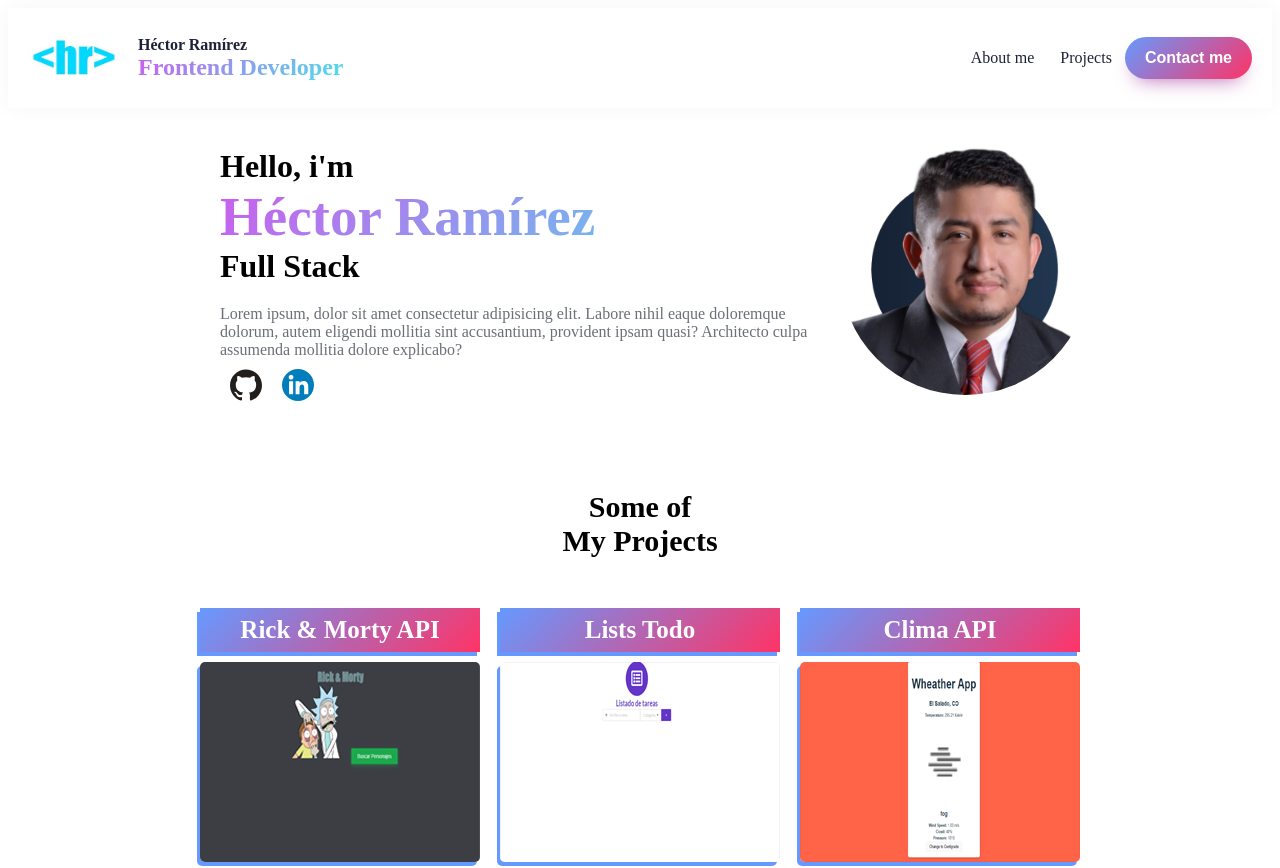
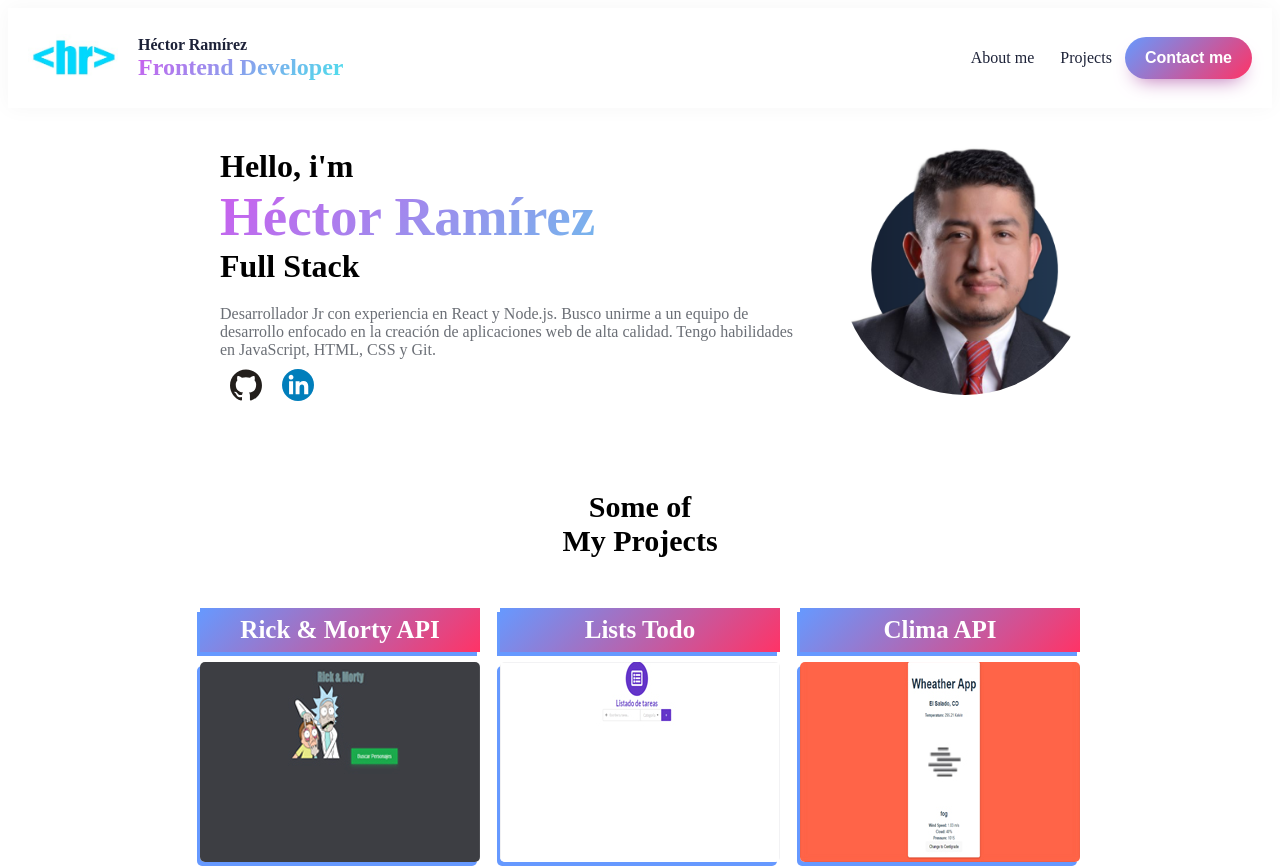
Before and after one commit to eduardo846/portfolioTerminado, a React (Vite) app: page / in a window 1280 px wide. Shown: the top 868 px of the page. Built offline with nearby package versions, Linux system fonts and the light colour scheme.

Commit message:
feat: modifi decription

```diff
--- a/src/AboutMe/AboutMe.jsx
+++ b/src/AboutMe/AboutMe.jsx
@@ -17,7 +17,6 @@ const AboutMe = () => {
       link: "https://www.linkedin.com/in/h%C3%A9ctor-eduardo-ram%C3%ADrez-29b740a0/",
       logo: logoLinkedIn,
     },
-
   ];
 
   return (
@@ -30,10 +29,9 @@ const AboutMe = () => {
             <p>Full Stack</p>
           </S.Title>
           <S.DescriptionText>
-            Lorem ipsum, dolor sit amet consectetur adipisicing elit. Labore
-            nihil eaque doloremque dolorum, autem eligendi mollitia sint
-            accusantium, provident ipsam quasi? Architecto culpa assumenda
-            mollitia dolore explicabo?
+            Desarrollador Jr con experiencia en React y Node.js. Busco unirme a
+            un equipo de desarrollo enfocado en la creación de aplicaciones web
+            de alta calidad. Tengo habilidades en JavaScript, HTML, CSS y Git.
           </S.DescriptionText>
           <S.ContainerIcons>
             {socialNetworks.map((network, index) => (
```
